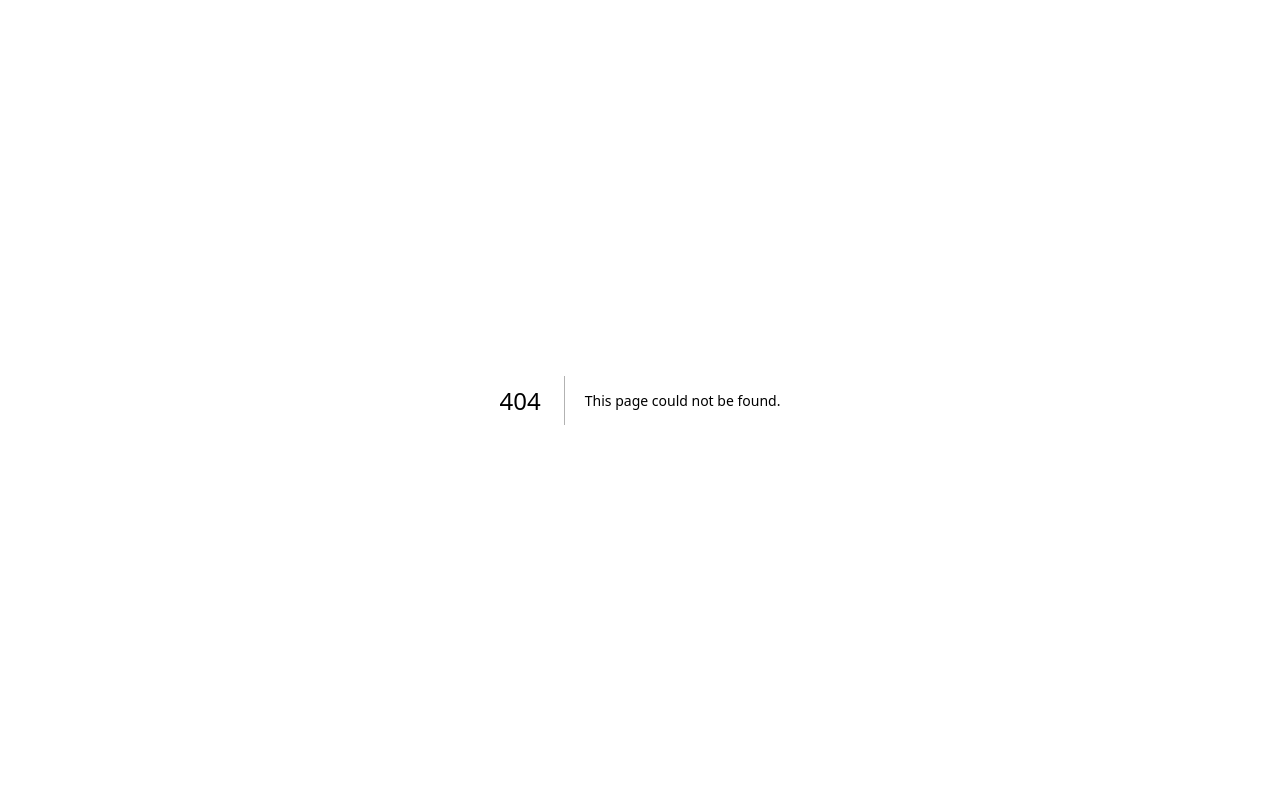
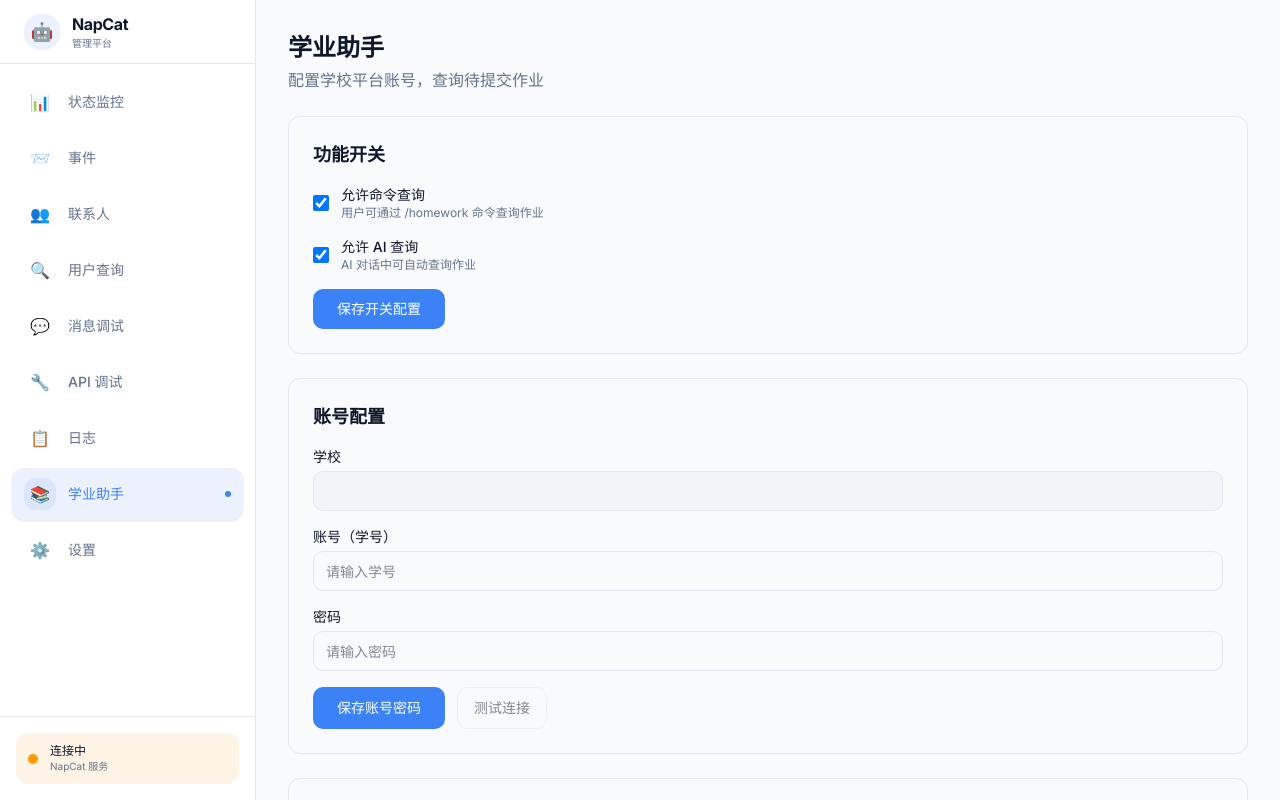
Before and after one commit to hui0882/qq-bot, a Next.js app: page /school in a window 1280 px wide. Before the commit this address had no page. Shown: the top 800 px of the page. Built offline with nearby package versions, Linux system fonts and the light colour scheme; no server answers.

Commit message:
feat(school): add school assistant web page and sidebar navigation

```diff
--- /dev/null
+++ b/src/app/(authenticated)/school/page.tsx
@@ -0,0 +1,239 @@
+// src/app/(authenticated)/school/page.tsx
+'use client'
+
+import { useEffect, useState } from 'react'
+
+export default function SchoolPage() {
+  const [enabledCommands, setEnabledCommands] = useState(true)
+  const [enabledAI, setEnabledAI] = useState(true)
+  const [username, setUsername] = useState('')
+  const [password, setPassword] = useState('')
+  const [schoolName, setSchoolName] = useState('')
+  const [hasCredentials, setHasCredentials] = useState(false)
+  const [saving, setSaving] = useState(false)
+  const [testing, setTesting] = useState(false)
+  const [testResult, setTestResult] = useState<{ success: boolean; message: string } | null>(null)
+  const [saveMsg, setSaveMsg] = useState('')
+
+  // Load config
+  useEffect(() => {
+    fetch('/api/config')
+      .then(r => r.json())
+      .then(data => {
+        if (data.success && data.data?.school) {
+          setEnabledCommands(data.data.school.enabledCommands !== false)
+          setEnabledAI(data.data.school.enabledAI !== false)
+        }
+      })
+      .catch(() => {})
+
+    fetch('/api/school/credentials')
+      .then(r => r.json())
+      .then(data => {
+        if (data.success && data.data) {
+          setSchoolName(data.data.schoolName || '')
+          setUsername(data.data.username || '')
+          setHasCredentials(data.data.hasCredentials || false)
+        }
+      })
+      .catch(() => {})
+  }, [])
+
+  // Save feature toggles
+  async function handleToggleSave() {
+    setSaving(true)
+    setSaveMsg('')
+    try {
+      const resp = await fetch('/api/config', {
+        method: 'POST',
+        headers: { 'Content-Type': 'application/json' },
+        body: JSON.stringify({
+          school: { enabledCommands, enabledAI },
+        }),
+      })
+      const data = await resp.json()
+      setSaveMsg(data.success ? '开关配置已保存' : '保存失败')
+    } catch {
+      setSaveMsg('保存失败')
+    } finally {
+      setSaving(false)
+    }
+  }
+
+  // Save credentials
+  async function handleCredentialsSave() {
+    if (!username || !password) {
+      setSaveMsg('账号和密码不能为空')
+      return
+    }
+    setSaving(true)
+    setSaveMsg('')
+    try {
+      const resp = await fetch('/api/school/credentials', {
+        method: 'POST',
+        headers: { 'Content-Type': 'application/json' },
+        body: JSON.stringify({ username, password }),
+      })
+      const data = await resp.json()
+      if (data.success) {
+        setSaveMsg('账号密码已保存')
+        setHasCredentials(true)
+      } else {
+        setSaveMsg(data.message || '保存失败')
+      }
+    } catch {
+      setSaveMsg('保存失败')
+    } finally {
+      setSaving(false)
+    }
+  }
+
+  // Test connection
+  async function handleTest() {
+    setTesting(true)
+    setTestResult(null)
+    try {
+      const resp = await fetch('/api/school/test', { method: 'POST' })
+      const data = await resp.json()
+      setTestResult(data)
+    } catch {
+      setTestResult({ success: false, message: '连接测试失败' })
+    } finally {
+      setTesting(false)
+    }
+  }
+
+  return (
+    <div className="space-y-6">
+      <div>
+        <h1 className="text-2xl font-bold">学业助手</h1>
+        <p className="text-muted-foreground mt-1">配置学校平台账号，查询待提交作业</p>
+      </div>
+
+      {/* Feature Toggles */}
+      <div className="rounded-lg border p-6 space-y-4">
+        <h2 className="text-lg font-semibold">功能开关</h2>
+
+        <label className="flex items-center gap-3 cursor-pointer">
+          <input
+            type="checkbox"
+            checked={enabledCommands}
+            onChange={e => setEnabledCommands(e.target.checked)}
+            className="h-4 w-4"
+          />
+          <div>
+            <div className="text-sm font-medium">允许命令查询</div>
+            <div className="text-xs text-muted-foreground">用户可通过 /homework 命令查询作业</div>
+          </div>
+        </label>
+
+        <label className="flex items-center gap-3 cursor-pointer">
+          <input
+            type="checkbox"
+            checked={enabledAI}
+            onChange={e => setEnabledAI(e.target.checked)}
+            className="h-4 w-4"
+          />
+          <div>
+            <div className="text-sm font-medium">允许 AI 查询</div>
+            <div className="text-xs text-muted-foreground">AI 对话中可自动查询作业</div>
+          </div>
+        </label>
+
+        <button
+          onClick={handleToggleSave}
+          disabled={saving}
+          className="inline-flex items-center justify-center rounded-md bg-primary px-6 py-2.5 text-sm font-medium text-primary-foreground hover:bg-primary/90 disabled:opacity-50"
+        >
+          {saving ? '保存中...' : '保存开关配置'}
+        </button>
+      </div>
+
+      {/* Account Configuration */}
+      <div className="rounded-lg border p-6 space-y-4">
+        <h2 className="text-lg font-semibold">账号配置</h2>
+
+        <div>
+          <label className="mb-1 block text-sm font-medium">学校</label>
+          <input
+            type="text"
+            value={schoolName}
+            disabled
+            className="flex h-10 w-full rounded-md border border-input bg-muted px-3 py-2 text-sm"
+          />
+        </div>
+
+        <div>
+          <label className="mb-1 block text-sm font-medium">账号（学号）</label>
+          <input
+            type="text"
+            value={username}
+            onChange={e => setUsername(e.target.value)}
+            placeholder="请输入学号"
+            className="flex h-10 w-full rounded-md border border-input bg-background px-3 py-2 text-sm"
+          />
+        </div>
+
+        <div>
+          <label className="mb-1 block text-sm font-medium">密码</label>
+          <input
+            type="password"
+            value={password}
+            onChange={e => setPassword(e.target.value)}
+            placeholder={hasCredentials ? '已设置（留空不修改）' : '请输入密码'}
+            className="flex h-10 w-full rounded-md border border-input bg-background px-3 py-2 text-sm"
+          />
+        </div>
+
+        <div className="flex gap-3">
+          <button
+            onClick={handleCredentialsSave}
+            disabled={saving}
+            className="inline-flex items-center justify-center rounded-md bg-primary px-6 py-2.5 text-sm font-medium text-primary-foreground hover:bg-primary/90 disabled:opacity-50"
+          >
+            {saving ? '保存中...' : '保存账号密码'}
+          </button>
+
+          <button
+            onClick={handleTest}
+            disabled={testing || !hasCredentials}
+            className="inline-flex items-center justify-center rounded-md border bg-background px-4 py-2.5 text-sm font-medium hover:bg-accent disabled:opacity-50"
+          >
+            {testing ? '测试中...' : '测试连接'}
+          </button>
+        </div>
+
+        {testResult && (
+          <div className={`rounded-lg px-3 py-2 text-sm ${
+            testResult.success
+              ? 'bg-green-50 text-green-700 border border-green-200'
+              : 'bg-red-50 text-red-700 border border-red-200'
+          }`}>
+            {testResult.message}
+          </div>
+        )}
+      </div>
+
+      {/* Status Message */}
+      {saveMsg && (
+        <div className={`rounded-lg px-3 py-2 text-sm ${
+          saveMsg.includes('已保存') || saveMsg.includes('已保存')
+            ? 'bg-green-50 text-green-700 border border-green-200'
+            : 'bg-red-50 text-red-700 border border-red-200'
+        }`}>
+          {saveMsg}
+        </div>
+      )}
+
+      {/* Usage Instructions */}
+      <div className="rounded-lg border p-6 space-y-2">
+        <h2 className="text-lg font-semibold">使用说明</h2>
+        <div className="text-sm text-muted-foreground space-y-1">
+          <p>命令方式：发送 <code className="bg-muted px-1 rounded">/set-config &lt;账号&gt; &lt;密码&gt;</code> 配置账号</p>
+          <p>命令方式：发送 <code className="bg-muted px-1 rounded">/homework</code> 查询作业</p>
+          <p>AI 方式：直接对 AI 说{'“'}查一下作业{'”'}即可自动查询</p>
+        </div>
+      </div>
+    </div>
+  )
+}
--- a/src/components/sidebar.tsx
+++ b/src/components/sidebar.tsx
@@ -14,6 +14,7 @@ const NAV_ITEMS = [
   { href: '/messages', label: '消息调试', icon: '💬' },
   { href: '/debugger', label: 'API 调试', icon: '🔧' },
   { href: '/logs', label: '日志', icon: '📋' },
+  { href: '/school', label: '学业助手', icon: '📚' },
   { href: '/settings', label: '设置', icon: '⚙️' },
 ]
 
```
